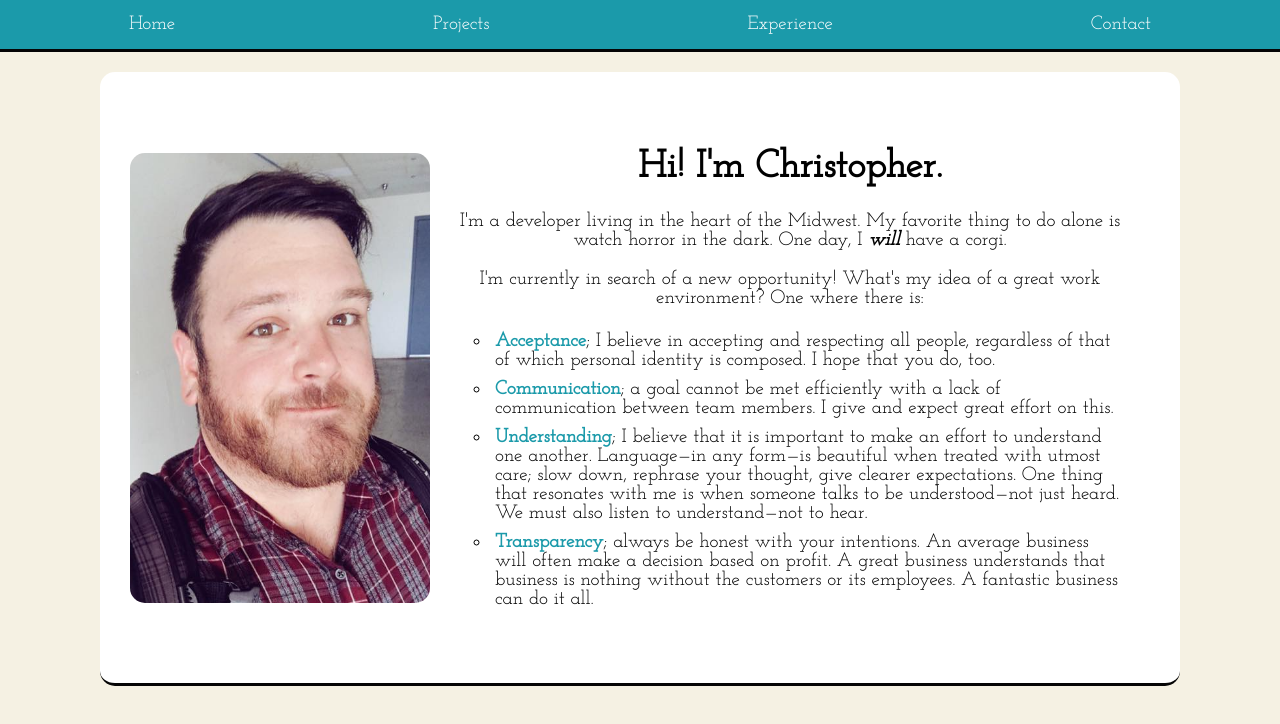
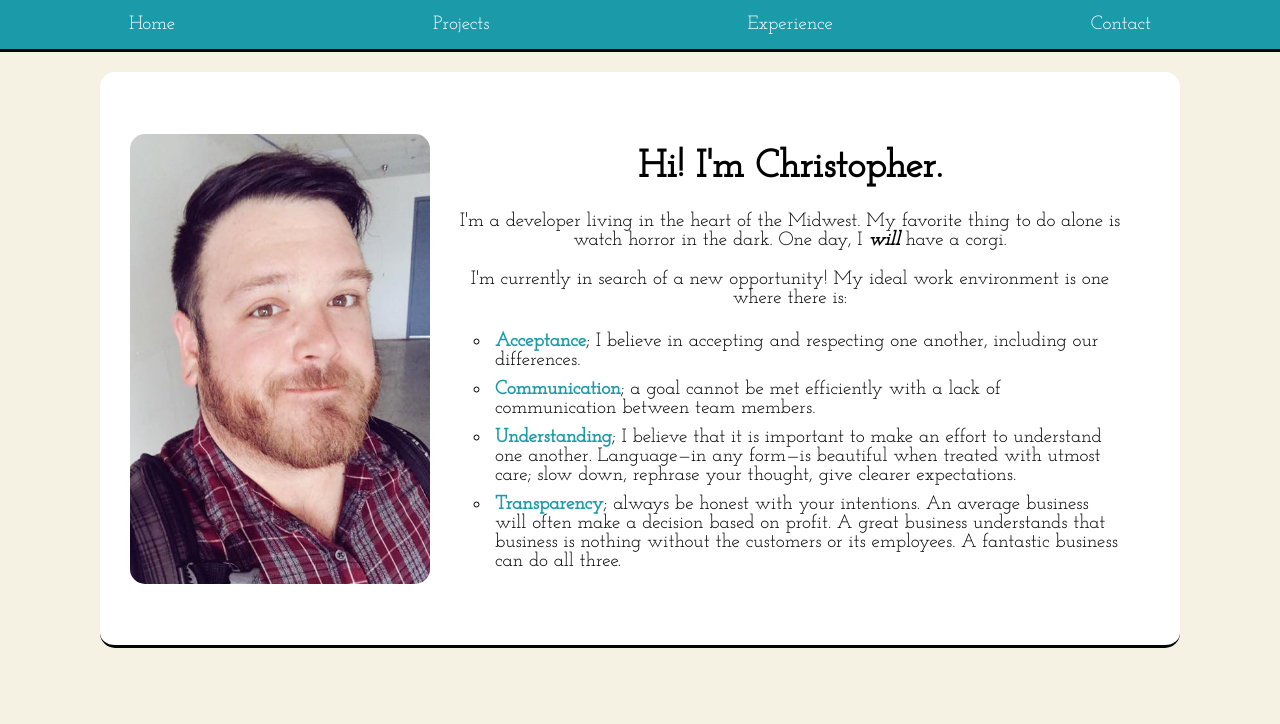
Before and after one commit to cperault/career-portfolio, a React (Create React App) app: page / in a window 1280 px wide. Shown: the top 724 px of the page. Built offline with nearby package versions, Linux system fonts and the light colour scheme.

Commit message:
Edited landing page text.

```diff
--- a/src/Components/Landing/LandingBody.js
+++ b/src/Components/Landing/LandingBody.js
@@ -11,12 +11,12 @@ const LandingBody = () => {
                     </div>
                     <div>
                         <p>I&apos;m a developer living in the heart of the Midwest. My favorite thing to do alone is watch horror in the dark. One day, I <span class="emphasis">will</span> have a corgi.</p>
-                        <p>I&apos;m currently in search of a new opportunity! What&apos;s my idea of a great work environment? One where there is:</p>
+                        <p>I&apos;m currently in search of a new opportunity! My ideal work environment is one where there is:</p>
                         <ul>
-                            <li><span class="values">Acceptance</span>; I believe in accepting and respecting all people, regardless of that of which personal identity is composed. I hope that you do, too.</li>
-                            <li><span class="values">Communication</span>; a goal cannot be met efficiently with a lack of communication between team members. I give and expect great effort on this.</li>
-                            <li><span class="values">Understanding</span>; I believe that it is important to make an effort to understand one another. Language&mdash;in any form&mdash;is beautiful when treated with utmost care; slow down, rephrase your thought, give clearer expectations. One thing that resonates with me is when someone talks to be understood&mdash;not just heard. We must also listen to understand&mdash;not to hear.</li>
-                            <li><span class="values">Transparency</span>; always be honest with your intentions. An average business will often make a decision based on profit. A great business understands that business is nothing without the customers or its employees. A fantastic business can do it all. </li>
+                            <li><span class="values">Acceptance</span>; I believe in accepting and respecting one another, including our differences.</li>
+                            <li><span class="values">Communication</span>; a goal cannot be met efficiently with a lack of communication between team members.</li>
+                            <li><span class="values">Understanding</span>; I believe that it is important to make an effort to understand one another. Language&mdash;in any form&mdash;is beautiful when treated with utmost care; slow down, rephrase your thought, give clearer expectations.</li>
+                            <li><span class="values">Transparency</span>; always be honest with your intentions. An average business will often make a decision based on profit. A great business understands that business is nothing without the customers or its employees. A fantastic business can do all three. </li>
                         </ul>
                     </div>
                 </div>
```
